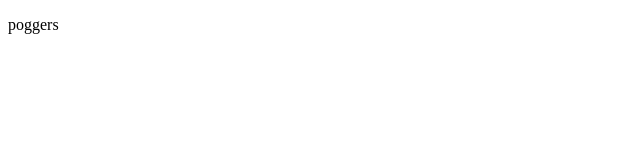
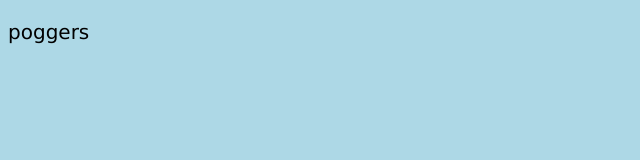
Before and after one commit to Minemaker0430/minemaker0430.github.io, a plain HTML site: page index.html in a window 1280 px wide. Shown: the whole page, without its empty margins (0-640 px from the left). Drawn offline with Linux system fonts and the light colour scheme.

Commit message:
Update index.html

```diff
--- a/index.html
+++ b/index.html
@@ -2,7 +2,7 @@
 <html>
 <head>
 <title>Minemaker's Tools & Stuff</title>
-<!--link rel="stylesheet" href="main.css"-->
+<link rel="stylesheet" href="main.css">
 <style>
 @import url('https://fonts.googleapis.com/css2?family=Inconsolata&display=swap');
 </style>
```
